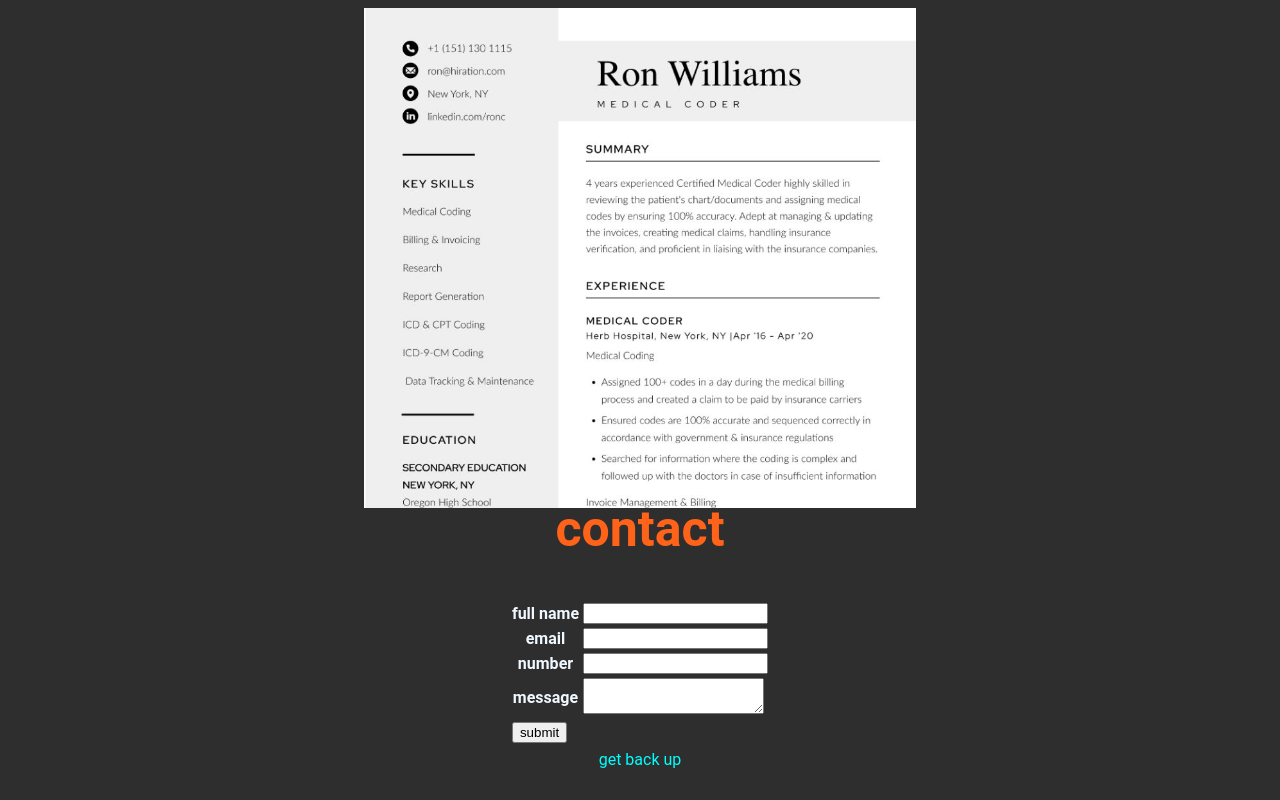
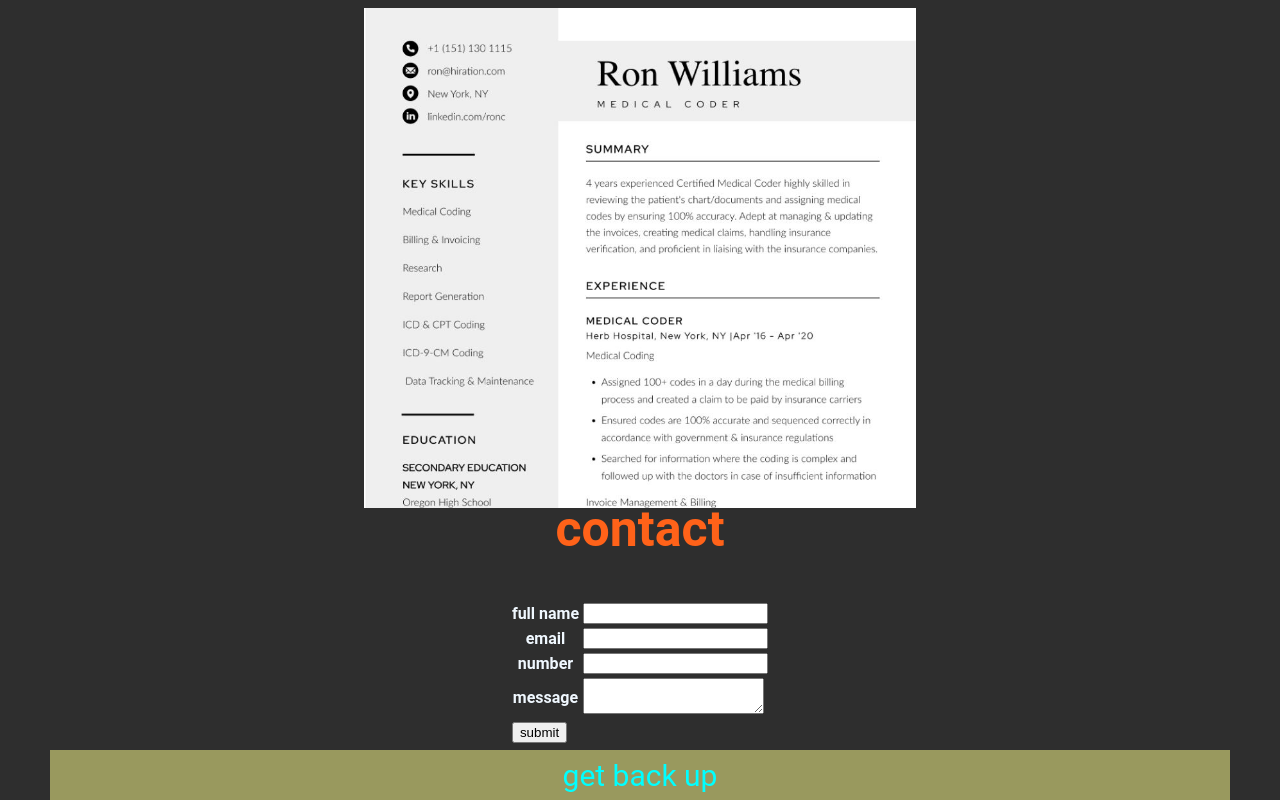
Before and after one commit to yahyaLMR/CSS-project, a plain HTML site: page index.html in a window 1280 px wide. Shown: the part 1359-2159 px from the top of the page. Before the commit the page ends 2128 px from the top, so only its background shows below. Drawn offline with Linux system fonts and the light colour scheme.

Commit message:
edit the footer

```diff
--- a/index.html
+++ b/index.html
@@ -82,6 +82,6 @@
         </form>
     </section>
     <!-- the footer -->
-    <footer class="sec" style="margin-top: 200px;"><a style="display: block;" href="#home">get back up</a></footer>
+    <footer class="sec" style="margin-top: 200px; background-color: rgb(153, 153, 94);height: 50px;display: flex;align-items: center;justify-content: center;width: 100%;font-size: 30px;"><a style="display: block;" href="#home">get back up</a></footer>
 </body>
 </html>
```
